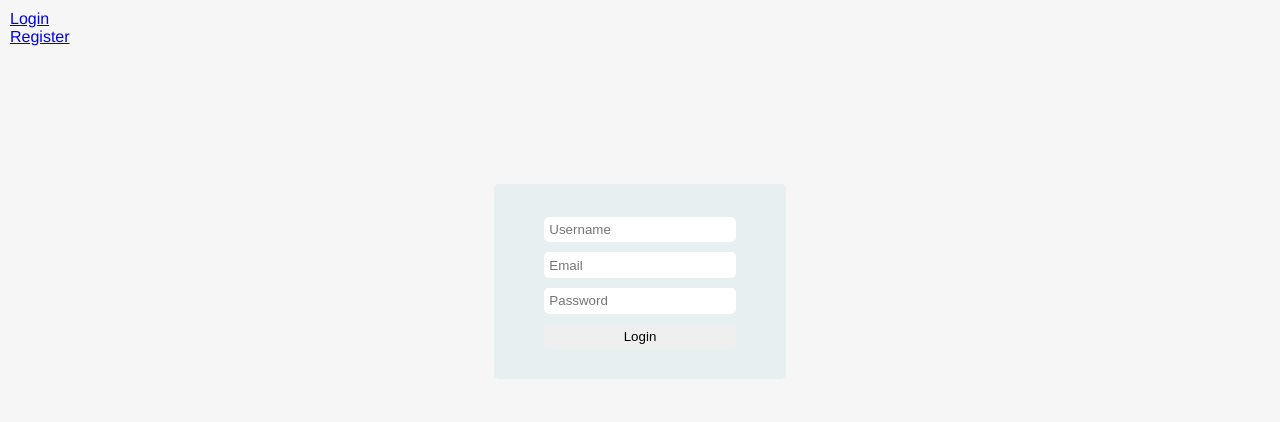
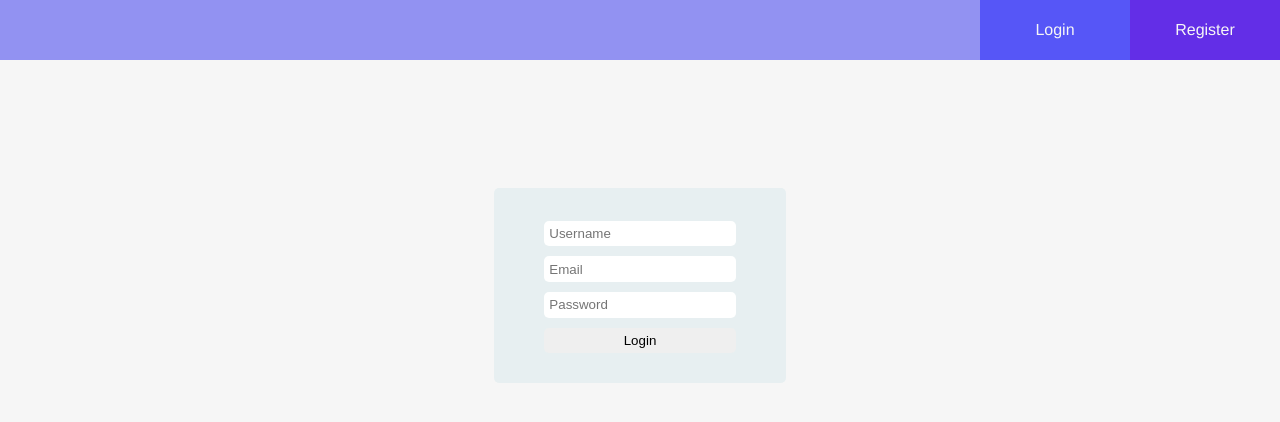
Before and after one commit to silas-hw/A2-Unit-5-Project, a Flask app: page /register/ in a window 1280 px wide. Shown: the top 422 px of the page. Run offline with Flask 2, Linux system fonts and the light colour scheme.

Commit message:
Update navbar

```diff
--- a/flaskr/static/css/style.css
+++ b/flaskr/static/css/style.css
@@ -3,6 +3,11 @@
 
     --primary-background-color: rgb(246, 246, 246);
     --secondary-background-color: rgb(231, 239, 241);
+
+    --primary-highlight-color: rgb(86, 86, 247);
+    --secondary-highlight-color: rgb(99, 46, 231);
+
+    --navbar-color: rgb(146, 146, 242);
 
     --error-color: rgb(229, 79, 79);
 }
@@ -29,7 +34,54 @@ input {
 
 /* navbar */
 div.navbar {
-    padding: 10px;
+    background-color: var(--navbar-color);
+    height: 60px;
+}
+
+div.navbar > div {
+    display: inline-block;
+    padding: 5px;
+    width: 150px;
+    height: 100%;
+    box-sizing: border-box;
+}
+
+div.navbar-link-container {
+    width: 100%;
+    height: 100%;
+    box-sizing: border-box;
+
+    display: flex;
+    justify-content: center;
+    align-content: center;
+    flex-direction: column;
+
+    text-align: center;
+
+    padding: 0px;
+}
+
+div.navbar-link-container > a {
+    text-decoration: none;
+    color: var(--primary-background-color);
+}
+
+div.navbar-login {
+    background-color: var(--primary-highlight-color);
+    margin-right: 0px;
+    float: right;
+}
+
+div.navbar-account {
+    background-color: var(--secondary-highlight-color);
+    margin-right: 0px;
+    float: right;
+}
+
+div.navbar-register {
+    background-color: var(--secondary-highlight-color);
+    margin-right: 0px;
+    float: right;
 }
 
 div.content {
--- a/flaskr/templates/base.html
+++ b/flaskr/templates/base.html
@@ -11,11 +11,29 @@
 <body>
     <div class="navbar">
         {% if 'loggedin' in session %}
-         <div class="navbar-account"><a href="{{ url_for('users.account') }}">Account</a></div>
-         <div class="navbar-login"><a href="{{ url_for('auth.logout') }}">Logout</a></div>
+        <div class="navbar-account">
+            <div class="navbar-link-container">
+                <a href="{{ url_for('users.account') }}">Account</a>
+            </div>
+        </div>
+
+        <div class="navbar-login">
+            <div class="navbar-link-container">
+                <a href="{{ url_for('auth.logout') }}">Logout</a>
+            </div>
+        </div>
         {% else %}
-        <div class="navbar-login"><a href="{{ url_for('auth.login') }}">Login</a></div>
-        <div class="navbar-register"><a href="{{ url_for('auth.register') }}">Register</a></div>
+        <div class="navbar-register">
+            <div class="navbar-link-container">
+                <a href="{{ url_for('auth.register') }}">Register</a>
+            </div>
+        </div>
+
+        <div class="navbar-login">
+            <div class="navbar-link-container">
+                <a href="{{ url_for('auth.login') }}">Login</a>
+            </div>
+        </div>
         {% endif %}
     </div>
 
```
